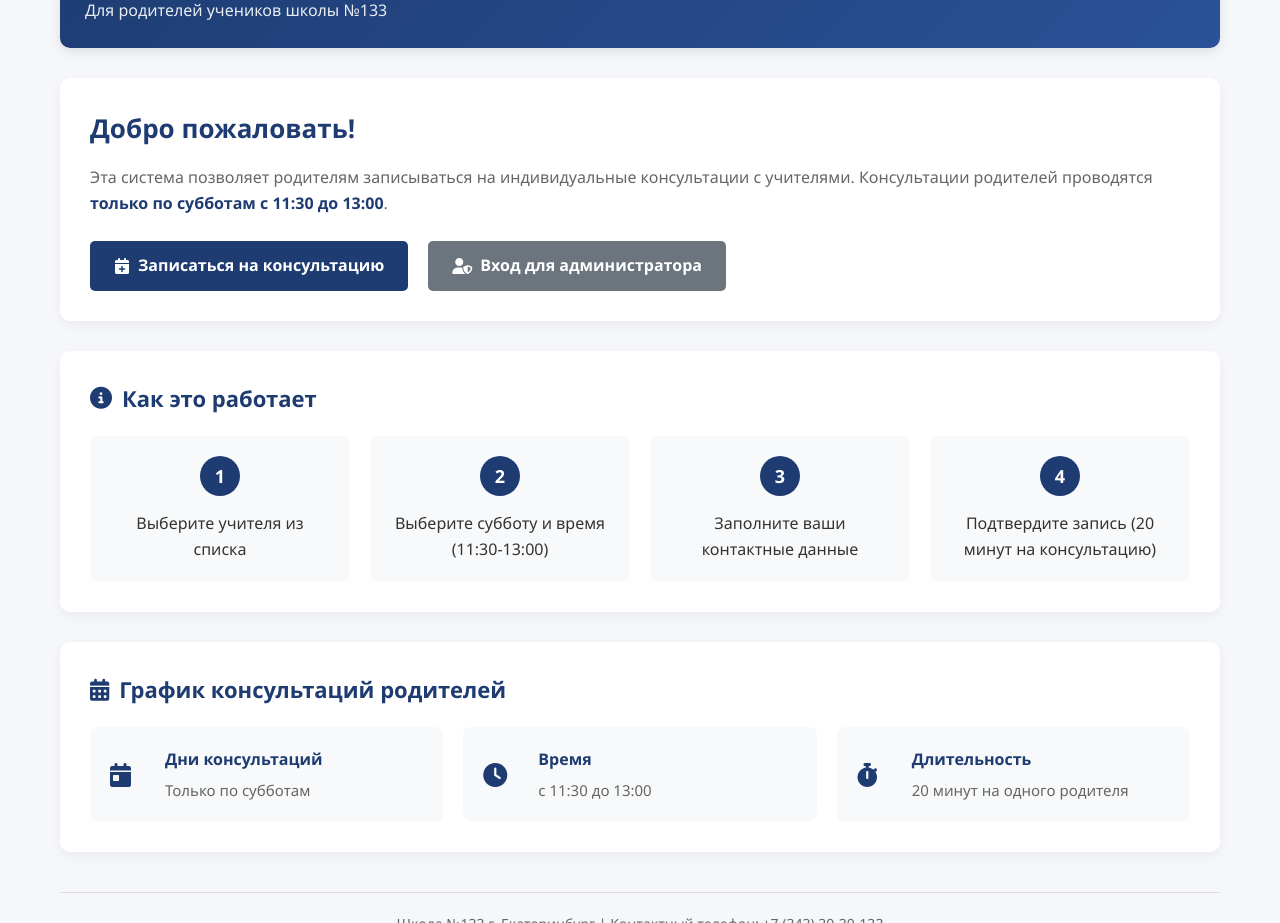
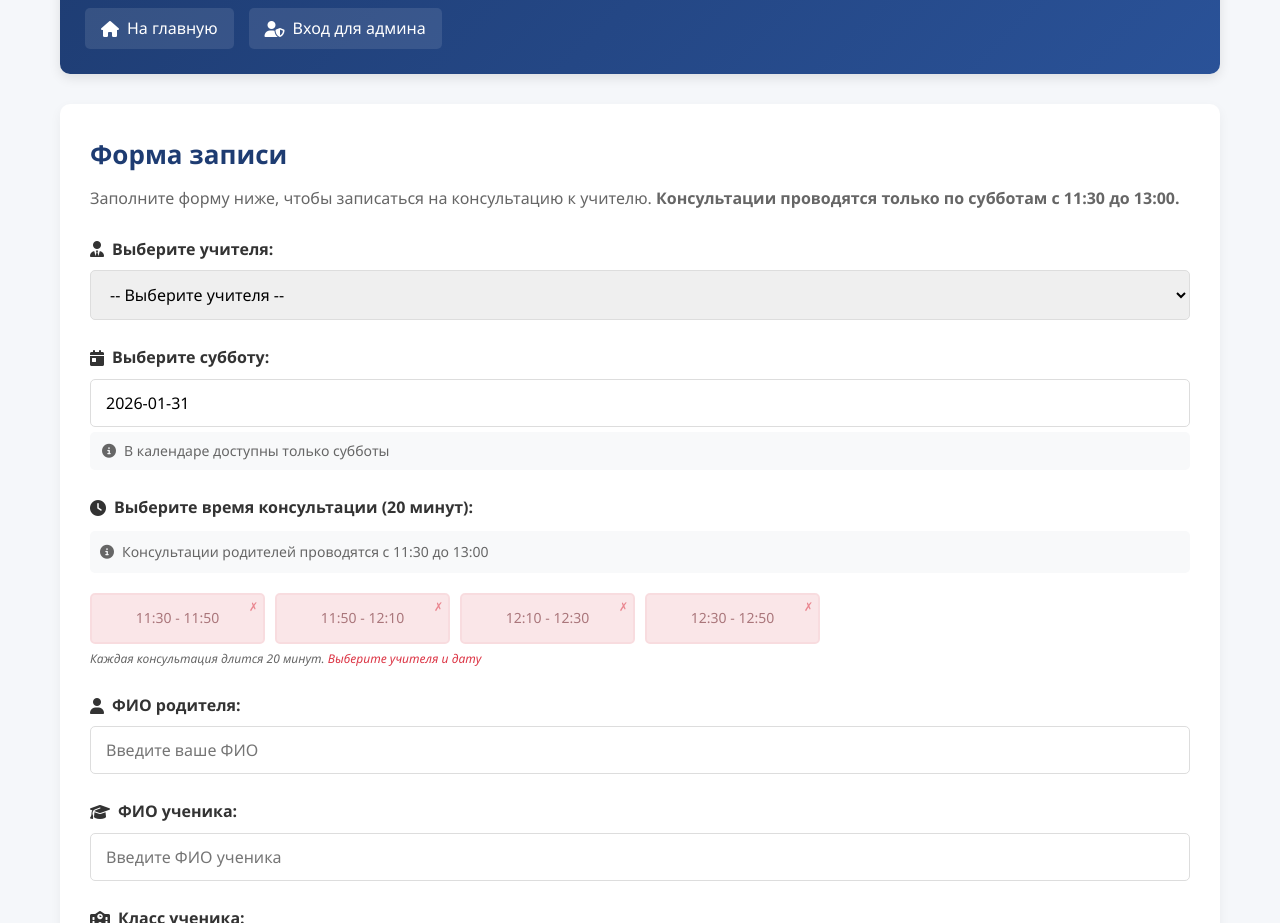
Before and after one commit to yoshInspire/booking_service, a website: page public/index.html in a window 1280 px wide. Shown: the part 102-1025 px from the top of the page. Drawn offline with nearby package versions, Linux system fonts and the light colour scheme; no server answers.

Commit message:
Update index.html

```diff
--- a/public/index.html
+++ b/public/index.html
@@ -3,79 +3,102 @@
 <head>
     <meta charset="UTF-8">
     <meta name="viewport" content="width=device-width, initial-scale=1.0">
-    <title>Запись на консультацию к учителю</title>
+    <title>Запись на консультацию</title>
     <link rel="stylesheet" href="style.css">
     <link rel="stylesheet" href="https://cdnjs.cloudflare.com/ajax/libs/font-awesome/6.4.0/css/all.min.css">
+    <!-- Библиотека для календаря с выбором суббот -->
+    <link rel="stylesheet" href="https://cdn.jsdelivr.net/npm/flatpickr/dist/flatpickr.min.css">
+    <script src="https://cdn.jsdelivr.net/npm/flatpickr"></script>
+    <script src="https://npmcdn.com/flatpickr/dist/l10n/ru.js"></script>
 </head>
 <body>
     <div class="container">
         <header>
-            <h1><i class="fas fa-chalkboard-teacher"></i> Система записи на консультацию к учителю</h1>
-            <p>Для родителей учеников школы №133</p>
+            <h1><i class="fas fa-calendar-alt"></i> Запись на консультацию к учителю</h1>
+            <nav>
+                <a href="index.html"><i class="fas fa-home"></i> На главную</a>
+                <a href="admin.html"><i class="fas fa-user-shield"></i> Вход для админа</a>
+            </nav>
         </header>
 
         <main>
-            <div class="welcome-section">
-                <h2>Добро пожаловать!</h2>
-                <p>Эта система позволяет родителям записываться на индивидуальные консультации с учителями. Консультации родителей проводятся <strong>только по субботам с 11:30 до 13:00</strong>.</p>
+            <div class="booking-form">
+                <h2>Форма записи</h2>
+                <p>Заполните форму ниже, чтобы записаться на консультацию к учителю. <strong>Консультации проводятся только по субботам с 11:30 до 13:00.</strong></p>
 
-                <div class="action-buttons">
-                    <a href="booking.html" class="btn btn-primary">
-                        <i class="fas fa-calendar-plus"></i> Записаться на консультацию
-                    </a>
-                    <a href="admin.html" class="btn btn-secondary">
-                        <i class="fas fa-user-shield"></i> Вход для администратора
-                    </a>
-                </div>
+                <form id="bookingForm">
+                    <div class="form-group">
+                        <label for="teacher"><i class="fas fa-user-tie"></i> Выберите учителя:</label>
+                        <select id="teacher" name="teacher" required>
+                            <option value="">-- Выберите учителя --</option>
+                            <!-- Учителя будут загружены через JavaScript -->
+                        </select>
                     </div>
 
-            <div class="info-section">
-                <h3><i class="fas fa-info-circle"></i> Как это работает</h3>
-                <div class="steps">
-                    <div class="step">
-                        <div class="step-number">1</div>
-                        <p>Выберите учителя из списка</p>
-                    </div>
-                    <div class="step">
-                        <div class="step-number">2</div>
-                        <p>Выберите субботу и время (11:30-13:00)</p>
-                    </div>
-                    <div class="step">
-                        <div class="step-number">3</div>
-                        <p>Заполните ваши контактные данные</p>
-                    </div>
-                    <div class="step">
-                        <div class="step-number">4</div>
-                        <p>Подтвердите запись (20 минут на консультацию)</p>
+                    <div class="form-group">
+                        <label for="date"><i class="fas fa-calendar-day"></i> Выберите субботу:</label>
+                        <div class="date-picker-container">
+                            <input type="text" id="date" name="date" class="date-input" required placeholder="Выберите субботу" readonly>
+                            <div class="calendar-info">
+                                <p><i class="fas fa-info-circle"></i> В календаре доступны только субботы</p>
                             </div>
                         </div>
                     </div>
 
-            <div class="schedule-info">
-                <h3><i class="fas fa-calendar-alt"></i> График консультаций родителей</h3>
-                <div class="schedule-details">
-                    <div class="schedule-item">
-                        <i class="fas fa-calendar-day"></i>
-                        <div>
-                            <h4>Дни консультаций</h4>
-                            <p>Только по субботам</p>
+                    <div class="form-group">
+                        <label><i class="fas fa-clock"></i> Выберите время консультации (20 минут):</label>
+                        <div class="time-slots">
+                            <div class="time-info">
+                                <p><i class="fas fa-info-circle"></i> Консультации родителей проводятся с 11:30 до 13:00</p>
                             </div>
+                            <!-- Слоты времени будут созданы динамически через JavaScript -->
                         </div>
-                    <div class="schedule-item">
-                        <i class="fas fa-clock"></i>
-                        <div>
-                            <h4>Время</h4>
-                            <p>с 11:30 до 13:00</p>
+                        <input type="hidden" id="selectedTime" name="selectedTime" required>
+                        <p class="time-hint">Каждая консультация длится 20 минут. <span id="occupiedSlotsInfo"></span></p>
                     </div>
+
+                    <div class="form-group">
+                        <label for="parentName"><i class="fas fa-user"></i> ФИО родителя:</label>
+                        <input type="text" id="parentName" name="parentName" required placeholder="Введите ваше ФИО">
                     </div>
-                    <div class="schedule-item">
-                        <i class="fas fa-stopwatch"></i>
-                        <div>
-                            <h4>Длительность</h4>
-                            <p>20 минут на одного родителя</p>
+
+                    <div class="form-group">
+                        <label for="studentName"><i class="fas fa-graduation-cap"></i> ФИО ученика:</label>
+                        <input type="text" id="studentName" name="studentName" required placeholder="Введите ФИО ученика">
                     </div>
+
+                    <div class="form-group">
+                        <label for="studentClass"><i class="fas fa-school"></i> Класс ученика:</label>
+                        <select id="studentClass" name="studentClass" required>
+                            <option value="">-- Выберите класс --</option>
+                            <!-- Классы будут добавлены через JavaScript -->
+                        </select>
                     </div>
+
+                    <div class="form-group">
+                        <label for="phone"><i class="fas fa-phone"></i> Контактный телефон:</label>
+                        <input type="tel" id="phone" name="phone" required placeholder="+7 (XXX) XXX-XX-XX">
                     </div>
+
+                    <div class="form-group">
+                        <label for="email"><i class="fas fa-envelope"></i> Email:</label>
+                        <input type="email" id="email" name="email" required placeholder="example@mail.ru">
+                    </div>
+
+                    <div class="form-group">
+                        <label for="comment"><i class="fas fa-comment"></i> Комментарий (необязательно):</label>
+                        <textarea id="comment" name="comment" rows="3" placeholder="Укажите тему для обсуждения или дополнительные пожелания"></textarea>
+                    </div>
+
+                    <div class="form-group">
+                        <button type="submit" class="btn btn-primary">
+                            <i class="fas fa-paper-plane"></i> Отправить запись
+                        </button>
+                        <button type="button" class="btn btn-secondary" id="resetBtn">
+                            <i class="fas fa-redo"></i> Очистить форму
+                        </button>
+                    </div>
+                </form>
             </div>
         </main>
 
@@ -85,6 +108,21 @@
         </footer>
     </div>
 
+    <div id="successModal" class="modal">
+        <div class="modal-content">
+            <div class="modal-header">
+                <h3><i class="fas fa-check-circle"></i> Запись успешно отправлена!</h3>
+            </div>
+            <div class="modal-body">
+                <p>Ваша запись на консультацию была успешно отправлена администратору. Ожидайте подтверждения по email или телефону.</p>
+                <div id="bookingDetails"></div>
+            </div>
+            <div class="modal-footer">
+                <button id="closeModal" class="btn btn-primary">ОК</button>
+            </div>
+        </div>
+    </div>
+
     <script src="script.js"></script>
 </body>
 </html>
```
Lines whose indentation alone changed are shown as unchanged.
